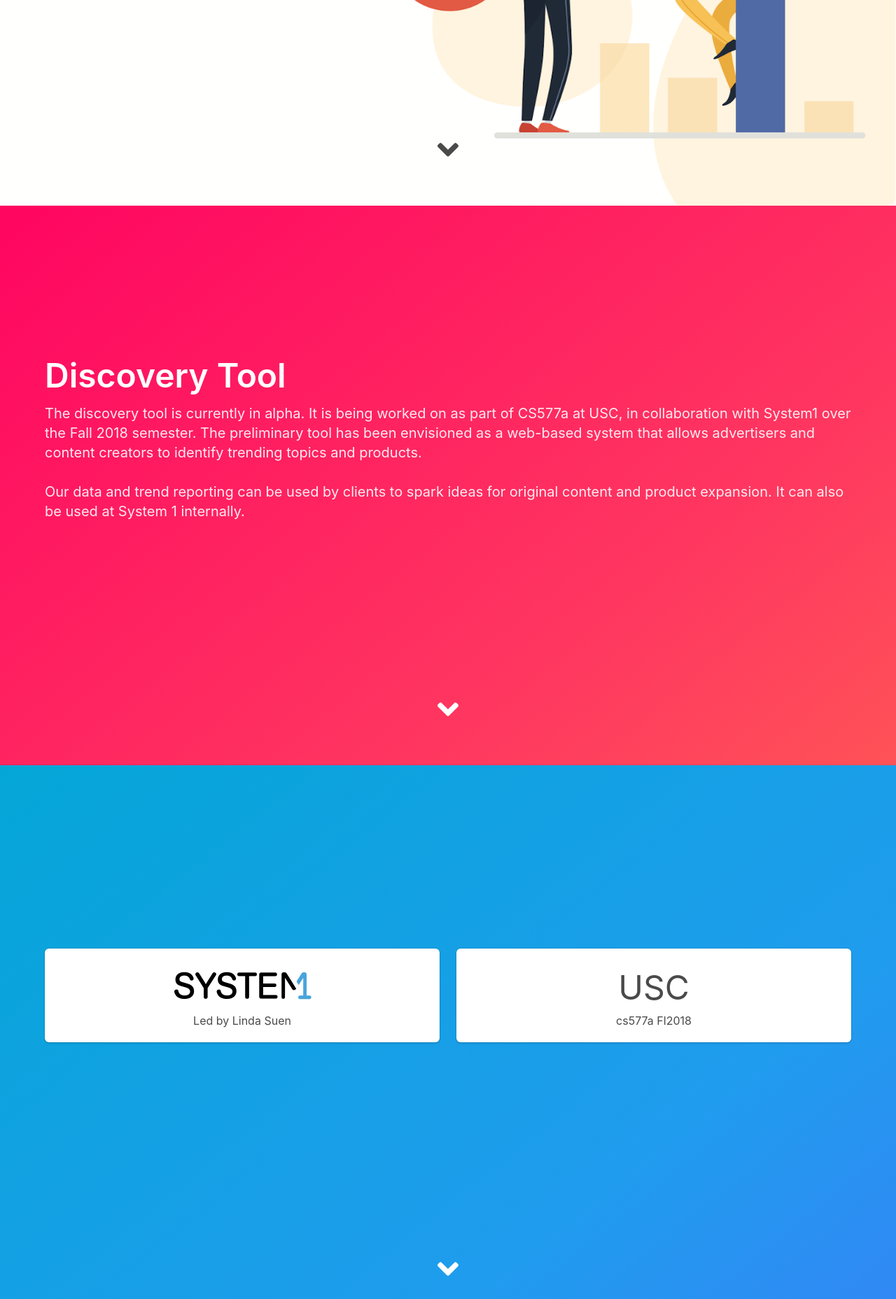
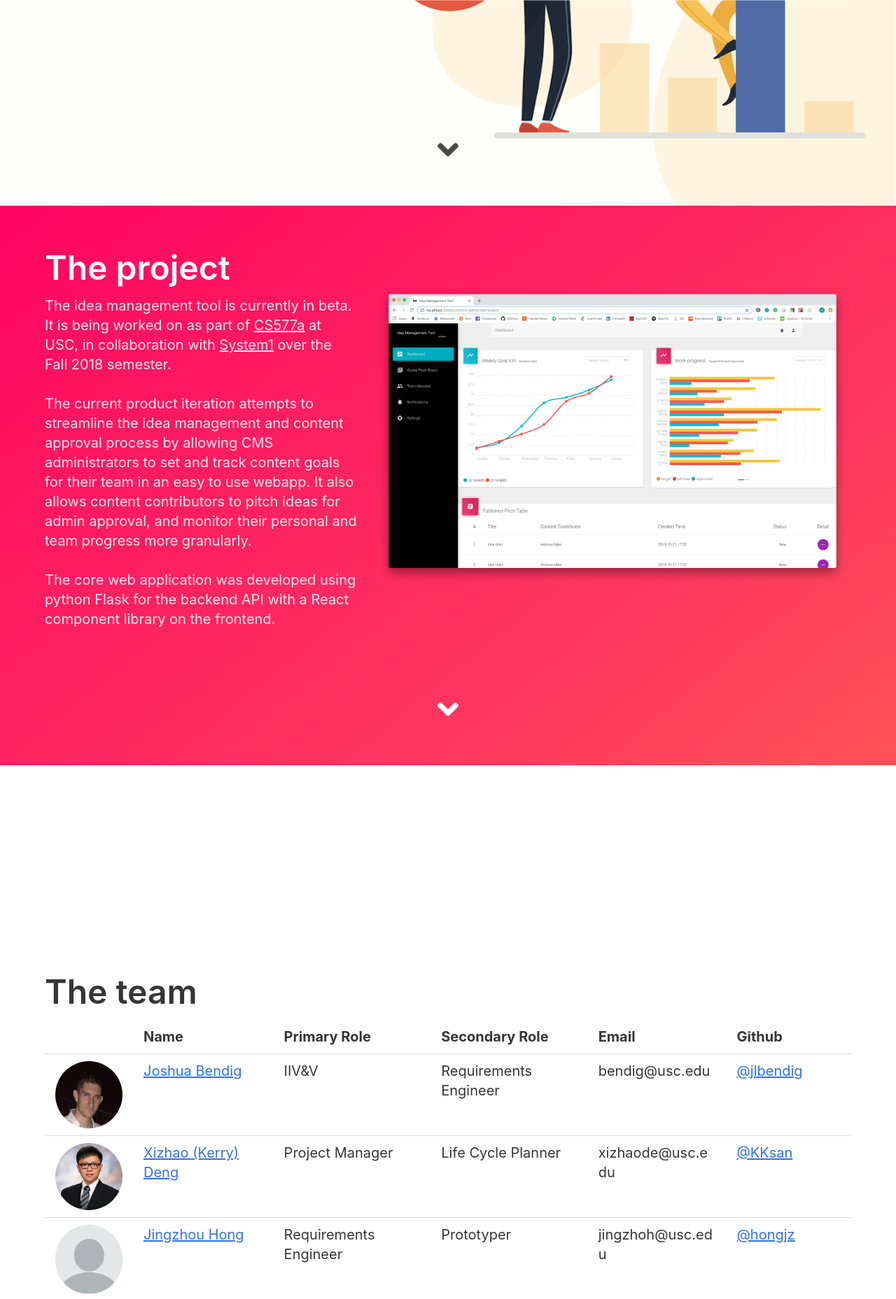
Before and after one commit to russomp/t3-project-site, a PHP site: page / in a window 1280 px wide. Shown: the part 506-2363 px from the top of the page at 70% size. Run offline with PHP 8.4, Linux system fonts and the light colour scheme; some libraries are stand-ins or nearby versions.

Commit message:
Update team website styles

```diff
--- a/assets/css/style.css
+++ b/assets/css/style.css
@@ -43,6 +43,7 @@
 
 .to-next-section {
   padding: 50px;
+  transition: all 0.8s ease-in-out;
 }
 
 .to-next-section__text {
@@ -54,4 +55,35 @@
 .to-next-section__text:hover,
 .to-next-section__icon:hover {
   cursor: pointer;
+  transform: scale(1.1);
 }
+
+.subtitle a {
+  text-decoration: underline;
+}
+
+.dashboard-column {
+  margin-top: auto;
+  margin-bottom: auto;
+}
+
+.dashboard {
+  display: inline-block;
+
+  transition: transform 0.5s ease-in;
+  vertical-align: middle;
+}
+
+tr td {
+  margin-top: auto;
+  margin-bottom: auto;
+}
+
+@media only screen and (min-width: 769px) {
+  .dashboard:hover {
+    cursor: pointer;
+    transform: scale(1.7);
+    transform-origin: right;
+    transition: transform 0.5s ease-out;
+  }
+}
--- a/index.html
+++ b/index.html
@@ -1,14 +1,19 @@
 <!DOCTYPE html>
 <html lang="en">
-
   <head>
-  <meta charset="UTF-8">
-  <meta name="viewport" content="width=device-width, initial-scale=1.0">
-  <meta http-equiv="X-UA-Compatible" content="ie=edge">
+    <meta charset="UTF-8" />
+    <meta name="viewport" content="width=device-width, initial-scale=1.0" />
+    <meta http-equiv="X-UA-Compatible" content="ie=edge" />
     <link rel="shortcut icon" type="image/png" href="assets/img/favicon.png" />
-  <link rel="stylesheet" href="https://cdnjs.cloudflare.com/ajax/libs/bulma/0.7.1/css/bulma.min.css">
-  <link rel="stylesheet" href="assets/css/style.css">
-  <script defer src="https://use.fontawesome.com/releases/v5.1.0/js/all.js"></script>
+    <link
+      rel="stylesheet"
+      href="https://cdnjs.cloudflare.com/ajax/libs/bulma/0.7.1/css/bulma.min.css"
+    />
+    <link rel="stylesheet" href="assets/css/style.css" />
+    <script
+      defer
+      src="https://use.fontawesome.com/releases/v5.1.0/js/all.js"
+    ></script>
     <title>T3 Discovery Tool</title>
   </head>
 
@@ -16,59 +21,31 @@
     <nav class="navbar is-fixed-top">
       <div class="navbar-brand">
         <a class="navbar-item" href="./">
-        <img src="assets/img/t3-nav-logo.png" alt="Team 03 logo">
+          <img src="assets/img/t3-nav-logo.png" alt="Team 03 logo" />
         </a>
         <div class="navbar-burger burger" data-target="main-navbar">
-        <span></span>
-        <span></span>
-        <span></span>
+          <span></span> <span></span> <span></span>
         </div>
       </div>
 
       <div id="main-navbar" class="navbar-menu">
         <div class="navbar-start">
-        <a class="navbar-item" href="./">
-          Home
-        </a>
-        <a class="navbar-item" href="#section-2">
-          About
-        </a>
-        <a class="navbar-item" href="#section-3">
-          Client
-        </a>
-        <a class="navbar-item" href="#section-4">
-          Team
-        </a>
+          <a class="navbar-item" href="./"> Home </a>
+          <a class="navbar-item" href="#section-2"> About </a>
+          <a class="navbar-item" href="#section-3"> Team </a>
           <div class="navbar-item has-dropdown is-hoverable">
-          <a class="navbar-link" href="#">
-            Docs
-          </a>
+            <a class="navbar-link" href="#"> Docs </a>
             <div class="navbar-dropdown is-boxed">
-            <a class="navbar-item" href="PR/">
-              Progress reports
-            </a>
-            <a class="navbar-item" href="CMN/">
-              Meeting notes
-            </a>
-            <a class="navbar-item" href="Exploration/">
-              Exploration docs
-            </a>
-            <a class="navbar-item" href="Valuation/">
-              Valuation docs
-            </a>
-            <a class="navbar-item" href="Foundations/">
-              Foundations docs
-            </a>
-            <a class="navbar-item" href="CodeReview/">
-              Code Review
-            </a>
-            <a class="navbar-item" href="IIVV/">
-              IIV & V
-            </a>
-            <hr class="navbar-divider">
-            <a class="navbar-item" href="FD/">
-              Final deliverable
-            </a>
+              <a class="navbar-item" href="PR/"> Progress reports </a>
+              <a class="navbar-item" href="CMN/"> Meeting notes </a>
+              <a class="navbar-item" href="Exploration/"> Exploration docs </a>
+              <a class="navbar-item" href="Valuation/"> Valuation docs </a>
+              <a class="navbar-item" href="Foundations/"> Foundations docs </a>
+              <a class="navbar-item" href="Development/"> Development docs </a>
+              <a class="navbar-item" href="CodeReview/"> Code Review </a>
+              <a class="navbar-item" href="IIVV/"> IIV & V </a>
+              <hr class="navbar-divider" />
+              <a class="navbar-item" href="FD/"> Final deliverable </a>
             </div>
           </div>
         </div>
@@ -76,10 +53,12 @@
           <div class="navbar-item">
             <div class="field is-grouped">
               <p class="control">
-              <a class="button is-black" href="https://github.com/russomp/t3-project-site" target="_blank">
-                <span class="icon">
-                  <i class="fab fa-github"></i>
-                </span>
+                <a
+                  class="button is-black"
+                  href="https://github.com/russomp/t3-project-site"
+                  target="_blank"
+                >
+                  <span class="icon"> <i class="fab fa-github"></i> </span>
                   <span>GitHub</span>
                 </a>
               </p>
@@ -88,18 +67,27 @@
         </div>
       </div>
     </nav>
-  <section id="section-1" class="hero is-fullheight banner" style="background-image: url('assets/img/discovery-tool.png'); background-size: cover; background-position: center;">
+    <section
+      id="section-1"
+      class="hero is-fullheight banner"
+      style="background-image: url('assets/img/discovery-tool.png'); background-size: cover; background-position: center;"
+    >
       <div class="hero-body">
         <div class="container">
           <h1 class="title banner__title">
-          Discover top trends. Create better <br> content. Deliver targeted ads.
+            An idea management and goal tracking <br />
+            tool built for CMS teams
           </h1>
           <h2 class="subtitle banner__subtitle">
-          Our content discovery tool tracks trending topics across the web, and <br> can help you deliver fresh,
-          relevant
-          content that your users will love.
+            Our idea management tool enables product managers to set, track and
+            assign content goals at the touch <br />
+            of a button, while making it easy for content contributors to pitch
+            new article ideas that can now <br />
+            be approved in minutes
           </h2>
-        <a id="c2a-btn" class="button is-danger is-outlined is-large">Explore the tool <i class="fas fa-arrow-right"></i></a>
+          <a id="c2a-btn" class="button is-danger is-outlined is-large"
+            >Explore the tool <i class="fas fa-arrow-right"></i
+          ></a>
         </div>
       </div>
       <div class="hero-foot">
@@ -110,56 +98,40 @@
         </div>
       </div>
     </section>
-  <section id="section-2" class="hero is-danger is-fullheight is-bold project-details">
+    <section
+      id="section-2"
+      class="hero is-danger is-fullheight is-bold project-details"
+    >
       <div class="hero-body">
         <div class="container">
-        <h1 class="title">
-          Discovery Tool
-        </h1>
+          <div class="columns">
+            <div class="column is-two-fifths">
+              <h1 class="title">The project</h1>
               <h2 class="subtitle">
-          The discovery tool is currently in alpha. It is being worked on as part of CS577a at USC, in collaboration
-          with System1 over
-          the Fall 2018 semester. The preliminary tool has been envisioned as a web-based system that allows
-          advertisers
-          and content creators to identify trending topics and products.
-          <br>
-          <br> Our data and trend reporting can be used by clients to spark ideas for original content and product
-          expansion.
-          It can also be used at System 1 internally.
+                The idea management tool is currently in beta. It is being
+                worked on as part of
+                <a
+                  href="https://greenbay.usc.edu/csci577/fall2018/"
+                  target="_blank"
+                  >CS577a</a
+                >
+                at USC, in collaboration with
+                <a href="https://system1.com/" target="_blank">System1</a> over
+                the Fall 2018 semester. <br />
+                <br />
+                The current product iteration attempts to streamline the idea
+                management and content approval process by allowing CMS
+                administrators to set and track content goals for their team in
+                an easy to use webapp. It also allows content contributors to
+                pitch ideas for admin approval, and monitor their personal and
+                team progress more granularly.<br />
+                <br />
+                The core web application was developed using python Flask for
+                the backend API with a React component library on the frontend.
               </h2>
             </div>
-    </div>
-    <div class="hero-foot">
-      <div class="container has-text-centered to-next-section">
-        <div class="icon to-next-section__icon">
-          <i class="fas fa-angle-down fa-3x"></i>
-        </div>
-      </div>
-    </div>
-  </section>
-  <section id="section-3" class="hero is-info is-fullheight is-bold client-details">
-    <div class="hero-body">
-      <div class="container">
-        <div class="columns has-text-centered ">
-          <div class="column">
-            <div class="box">
-              <h1>
-                <img src="assets/img/system1-logo.png" alt="">
-              </h1>
-              <h2>
-                Led by Linda Suen
-              </h2>
-            </div>
-          </div>
-          <div class="column">
-            <div class="box">
-              <h1>
-                USC
-              </h1>
-              <h2>
-                cs577a Fl2018
-              </h2>
-            </div>
+            <div class="column dashboard-column">
+              <img class="dashboard" src="./assets/img/prototype.png" alt="" />
             </div>
           </div>
         </div>
@@ -172,50 +144,276 @@
         </div>
       </div>
     </section>
-  <section id="section-4" class="hero is-large team-details">
+    <section id="section-3" class="hero is-large team-details">
       <div class="hero-body">
         <div class="container">
-        <h1 class="title">
-          Team Members
-        </h1>
+          <h1 class="title">The team</h1>
           <h2 class="subtitle">
             <table class="table">
               <tbody>
                 <tr>
+                  <th></th>
+                  <th>Name</th>
+                  <th>Primary Role</th>
+                  <th>Secondary Role</th>
+                  <th>Email</th>
+                  <th>Github</th>
+                </tr>
+                <!-- josh -->
+                <tr>
+                  <td>
+                    <figure class="image is-96x96">
+                      <img
+                        class="is-rounded"
+                        src="./assets/img/team/josh.jpeg"
+                      />
+                    </figure>
+                  </td>
+                  <td>
+                    <a
+                      href="https://www.linkedin.com/in/joshuabendig/"
+                      target="_blank"
+                    >
+                      Joshua Bendig
+                    </a>
+                  </td>
+                  <td>IIV&V</td>
+                  <td>Requirements Engineer</td>
+                  <td>bendig@usc.edu</td>
+                  <td>
+                    <a href="https://github.com/jlbendig" target="_blank">
+                      @jlbendig
+                    </a>
+                  </td>
+                </tr>
+                <!-- kerry -->
+                <tr>
+                  <td>
+                    <figure class="image is-96x96">
+                      <img
+                        class="is-rounded"
+                        src="./assets/img/team/kerry.jpeg"
+                      />
+                    </figure>
+                  </td>
+                  <td>
+                    <a
+                      href="https://www.linkedin.com/in/xizhaodeng/"
+                      target="_blank"
+                    >
+                      Xizhao (Kerry) Deng
+                    </a>
+                  </td>
+                  <td>Project Manager</td>
+                  <td>Life Cycle Planner</td>
+                  <td>xizhaode@usc.edu</td>
+                  <td>
+                    <a href="https://github.com/KKsan" target="_blank">
+                      @KKsan
+                    </a>
+                  </td>
+                </tr>
+                <!-- hong -->
+                <tr>
+                  <td>
+                    <figure class="image is-96x96">
+                      <img
+                        class="is-rounded"
+                        src="./assets/img/team/blank.png"
+                      />
+                    </figure>
+                  </td>
+                  <td>
+                    <a
+                      href="https://www.linkedin.com/in/jingzhouh"
+                      target="_blank"
+                    >
+                      Jingzhou Hong
+                    </a>
+                  </td>
+                  <td>Requirements Engineer</td>
+                  <td>Prototyper</td>
+                  <td>jingzhoh@usc.edu</td>
+                  <td>
+                    <a href="https://github.com/hongjz" target="_blank">
+                      @hongjz
+                    </a>
+                  </td>
+                </tr>
+                <!-- guancheng -->
+                <tr>
+                  <td>
+                    <figure class="image is-96x96">
+                      <img
+                        class="is-rounded"
+                        src="./assets/img/team/guancheng.jpeg"
+                      />
+                    </figure>
+                  </td>
+                  <td>
+                    <a
+                      href="https://www.linkedin.com/in/guanchengliu"
+                      target="_blank"
+                    >
+                      Guancheng Liu
+                    </a>
+                  </td>
+                  <td>Tester</td>
+                  <td>Quality Engineer</td>
+                  <td>guanchen@usc.edu</td>
+                  <td>
+                    <a href="https://github.com/guanchengliu17" target="_blank">
+                      @guanchengliu17
+                    </a>
+                  </td>
+                </tr>
+                <!-- michael -->
+                <tr>
+                  <td>
+                    <figure class="image is-96x96">
+                      <img
+                        class="is-rounded"
+                        src="./assets/img/team/michael.jpeg"
+                      />
+                    </figure>
+                  </td>
+                  <td>
+                    <a
+                      href="https://www.linkedin.com/in/russomp"
+                      target="_blank"
+                    >
+                      Michael Russo
+                    </a>
+                  </td>
+                  <td>Software Architect</td>
+                  <td>Prototyper</td>
+                  <td>russomp@usc.edu</td>
+                  <td>
+                    <a href="https://github.com/russomp" target="_blank">
+                      @russomp
+                    </a>
+                  </td>
+                </tr>
+                <!-- Shenghao -->
+                <tr>
+                  <td>
+                    <figure class="image is-96x96">
+                      <img
+                        class="is-rounded"
+                        src="./assets/img/team/blank.png"
+                      />
+                    </figure>
+                  </td>
+                  <td>
+                    <a
+                      href="https://www.linkedin.com/in/shenghao-tang-085797b6/"
+                      target="_blank"
+                    >
+                      Shenghao Tang
+                    </a>
+                  </td>
+                  <td>Feasibility Analyst</td>
+                  <td>System Architect</td>
+                  <td>shenghat@usc.edu</td>
+                  <td>
+                    <a href="https://github.com/TangBB" target="_blank">
+                      @TangBB
+                    </a>
+                  </td>
+                </tr>
+                <!-- Fan -->
+                <tr>
+                  <td>
+                    <figure class="image is-96x96">
+                      <img
+                        class="is-rounded"
+                        src="./assets/img/team/fan.jpeg"
+                      />
+                    </figure>
+                  </td>
+                  <td>
+                    <a
+                      href="https://www.linkedin.com/in/fanzhang4530/"
+                      target="_blank"
+                    >
+                      Fan Zhang
+                    </a>
+                  </td>
+                  <td>Software Architect</td>
+                  <td>Prototyper</td>
+                  <td>shenghat@usc.edu</td>
+                  <td>
+                    <a href="https://github.com/Fan4530" target="_blank">
+                      @Fan4530
+                    </a>
+                  </td>
+                </tr>
+                <!-- yiming -->
+                <tr>
+                  <td>
+                    <figure class="image is-96x96">
+                      <img
+                        class="is-rounded"
+                        src="./assets/img/team/yiming.jpeg"
+                      />
+                    </figure>
+                  </td>
+                  <td>
+                    <a
+                      href="https://www.linkedin.com/in/yimingzh/"
+                      target="_blank"
+                    >
+                      Yiming Zhang
+                    </a>
+                  </td>
+                  <td>System Architect</td>
+                  <td>Prototyper</td>
+                  <td>yimingzh@usc.edu</td>
+                  <td>
+                    <a href="https://github.com/nickzym" target="_blank">
+                      @nickzym
+                    </a>
+                  </td>
+                </tr>
+              </tbody>
+            </table>
+          </h2>
+        </div>
+        <br />
+        <br />
+        <div class="container">
+          <h1 class="title">The client</h1>
+          <h2 class="subtitle">
+            <table class="table">
+              <tbody>
+                <tr>
+                  <th></th>
                   <th>Name</th>
                   <th>Role</th>
+                  <th>Company</th>
                 </tr>
+                <!-- linda -->
                 <tr>
-                <td>Shenghao Tang</td>
-                <td>Team Member</td>
-              </tr>
-              <tr>
-                <td>Xizhao Deng</td>
-                <td>Team Member</td>
-              </tr>
-              <tr>
-                <td>Fan Zhang</td>
-                <td>Team Member</td>
-              </tr>
-              <tr>
-                <td>Guancheng Liu</td>
-                <td>Team Member</td>
-              </tr>
-              <tr>
-                <td>Yiming Zhang</td>
-                <td>Team Member</td>
-              </tr>
-              <tr>
-                <td>Jingzhou Hong</td>
-                <td>Team Member</td>
-              </tr>
-              <tr>
-                <td>Joshua Bendig</td>
-                <td>Team Member</td>
-              </tr>
-              <tr>
-                <td>Michael Russo</td>
-                <td>Team Member</td>
+                  <td>
+                    <figure class="image is-96x96">
+                      <img
+                        class="is-rounded"
+                        src="./assets/img/team/linda.jpeg"
+                      />
+                    </figure>
+                  </td>
+                  <td>
+                    <a
+                      href="https://www.linkedin.com/in/lindasuen/"
+                      target="_blank"
+                    >
+                      Linda Suen
+                    </a>
+                  </td>
+                  <td>Director of Product Management, Data Science</td>
+                  <td>
+                    <a href="https://system1.com/" target="_blank">@System1</a>
+                  </td>
                 </tr>
               </tbody>
             </table>
@@ -225,12 +423,14 @@
     </section>
     <footer class="footer">
       <div class="content has-text-centered">
-      <p>
-        Banner image created by freepik.com
-      </p>
+        <h4>
+          Website built by
+          <a href="https://github.com/russomp" target="_blank"> @russomp </a>
+          with lots of ☕
+        </h4>
+        <p>Banner image created by freepik.com</p>
       </div>
     </footer>
     <script src="assets/js/main.js"></script>
   </body>
-
 </html>
```
Also changed, not shown: assets/img/dashboard.png (added), assets/img/prototype.png (added), assets/img/s1_logo.svg (added), assets/img/team/blank.png (added), assets/img/team/fan.jpeg (added), assets/img/team/guancheng.jpeg (added), assets/img/team/josh.jpeg (added), assets/img/team/kerry.jpeg (added), assets/img/team/linda.jpeg (added), assets/img/team/michael.jpeg (added), assets/img/team/yiming.jpeg (added). Lines whose indentation alone changed are shown as unchanged.
